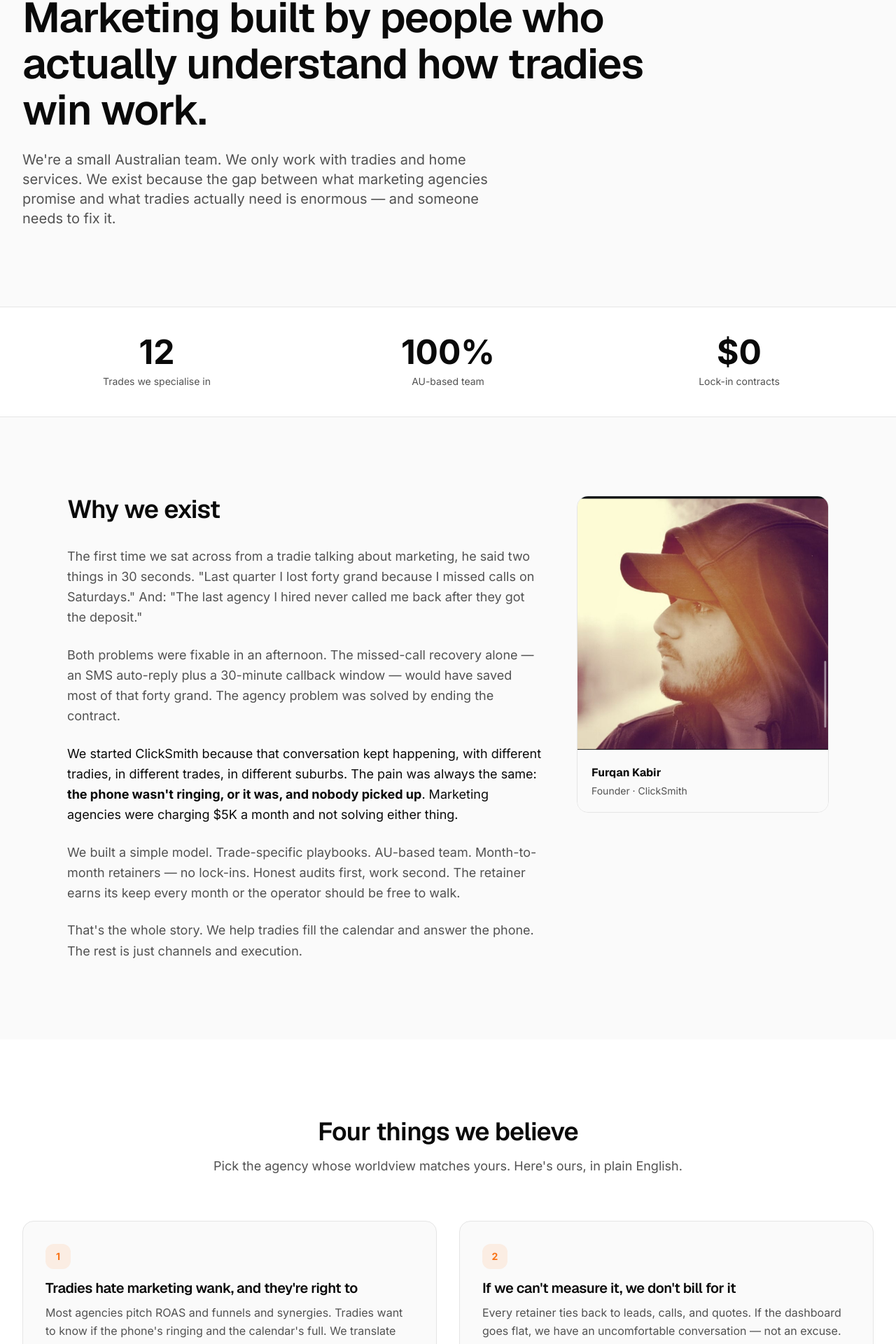
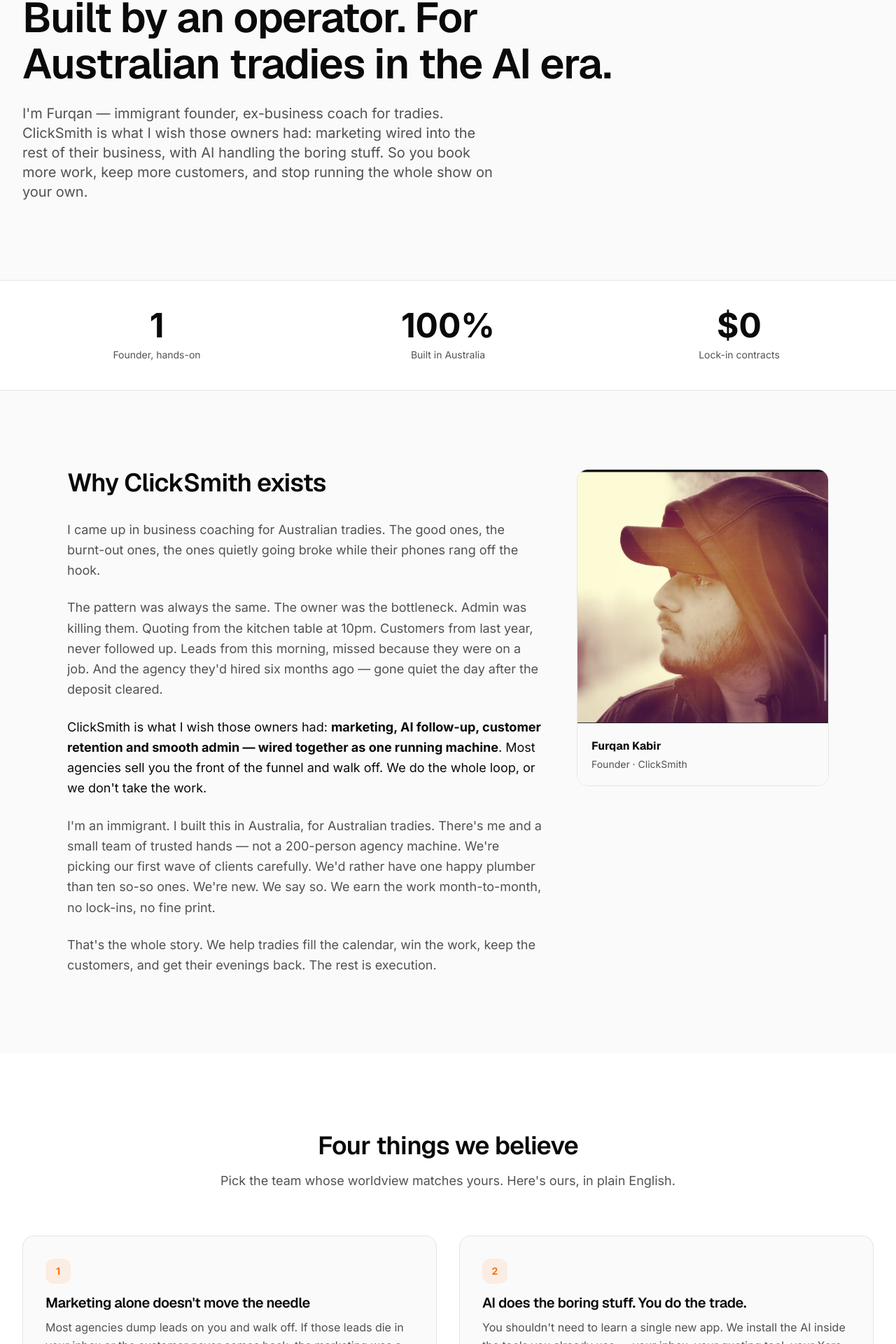
Before and after one commit to mfkk929/clicksmith-web, a Next.js app: page /about in a window 1280 px wide. Shown: the part 297-2217 px from the top of the page at 70% size. Built offline with nearby package versions, Linux system fonts and the light colour scheme; no server answers.

Commit message:
Rewrite About page: immigrant founder, whole-loop framing, honest startup

```diff
--- a/src/app/about/page.tsx
+++ b/src/app/about/page.tsx
@@ -15,14 +15,14 @@ import { Button } from "@/components/ui/button";
 import { siteConfig } from "@/lib/site";
 
 export const metadata: Metadata = {
-  title: "About ClickSmith | Marketing Built for Australian Tradies",
+  title: "About ClickSmith | Marketing & AI Systems for Australian Tradies",
   description:
-    "We're an Australian marketing team that only works with tradies and home services. Built by people who've seen the missed-call tax up close. Here's why we exist.",
+    "ClickSmith is an Australian startup helping tradies win in the AI era. Marketing wired into lead follow-up, customer retention and smooth admin — built by an operator, not a media buyer.",
   alternates: { canonical: `${siteConfig.url}/about` },
   openGraph: {
-    title: "About ClickSmith | Marketing Built for Australian Tradies",
+    title: "About ClickSmith | Marketing & AI Systems for Australian Tradies",
     description:
-      "An Australian marketing team that only works with tradies. Why we exist, what we believe, who we are.",
+      "An Aussie startup helping tradies win in the AI era. Marketing, follow-up, retention and admin — wired together.",
     url: `${siteConfig.url}/about`,
     siteName: siteConfig.name,
     type: "website",
@@ -31,44 +31,44 @@ export const metadata: Metadata = {
 
 const beliefs = [
   {
-    title: "Tradies hate marketing wank, and they're right to",
-    body: "Most agencies pitch ROAS and funnels and synergies. Tradies want to know if the phone's ringing and the calendar's full. We translate marketing into both of those.",
+    title: "Marketing alone doesn't move the needle",
+    body: "Most agencies dump leads on you and walk off. If those leads die in your inbox or the customer never comes back, the marketing was a waste. We wire the marketing into your follow-up, your retention, your admin. The whole machine — or nothing.",
   },
   {
-    title: "If we can't measure it, we don't bill for it",
-    body: "Every retainer ties back to leads, calls, and quotes. If the dashboard goes flat, we have an uncomfortable conversation — not an excuse.",
-  },
-  {
-    title: "Local always beats national",
-    body: "A Wollongong plumber and a Sydney plumber win work in different ways. We don't run one playbook over twelve trades. We run twelve.",
+    title: "AI does the boring stuff. You do the trade.",
+    body: "You shouldn't need to learn a single new app. We install the AI inside the tools you already use — your inbox, your quoting tool, your Xero. Then it runs in the background while you're up the ladder.",
   },
   {
     title: "Honest beats clever",
-    body: "We've turned down jobs because the maths didn't work. We've told tradies their existing GBP was fine. The audit was named the audit because that's what it is.",
+    body: "No fake \"5.0 Google ratings.\" No \"200+ tradies served.\" We're a startup and we say so. We earn the work month-to-month. If we're not paying for ourselves, you walk and keep everything we built.",
+  },
+  {
+    title: "Each trade wins differently",
+    body: "A plumber's customer journey isn't a pool builder's. A roofer's seasonal play isn't a renovator's. We tune the whole system — marketing, follow-up, retention — to how your trade actually wins, wins again, and gets referred.",
   },
 ];
 
 const principles = [
   {
     icon: Target,
-    title: "Trade-specific from day one",
-    body: "Same playbook for every trade is why most agencies don't last. We start with how your specific trade actually wins work and build the marketing around that.",
+    title: "Built by an operator, not a media buyer",
+    body: "I came up in business coaching for tradies — pricing, hiring, systems, profit. ClickSmith looks at the whole business, not just the ad spend. That's the difference.",
   },
   {
     icon: HeartHandshake,
     title: "No lock-in contracts",
-    body: "Month-to-month, always. If we're not earning the retainer, you should be free to walk. That's the discipline that keeps us honest.",
+    body: "Month-to-month, always. You own your website, your ad accounts, your Google profile, every workflow we build. If we're not earning the retainer, you walk and keep the lot.",
   },
   {
     icon: Compass,
-    title: "AU team, AU phone numbers, AU hours",
-    body: "We don't outsource your account to writers in three time zones. The team that builds your strategy is the team that picks up the phone.",
+    title: "AU team, AU tools, AU hours",
+    body: "We don't outsource your account to writers in three time zones. The team that builds your system is the team that picks up the phone.",
   },
 ];
 
 const stats = [
-  { value: "12", label: "Trades we specialise in" },
-  { value: "100%", label: "AU-based team" },
+  { value: "1", label: "Founder, hands-on" },
+  { value: "100%", label: "Built in Australia" },
   { value: "$0", label: "Lock-in contracts" },
 ];
 
@@ -159,13 +159,14 @@ export default function AboutPage() {
               id="hero-title"
               className="text-4xl font-bold leading-[1.05] tracking-tight text-[var(--color-primary)] md:text-5xl lg:text-6xl"
             >
-              Marketing built by people who actually understand how tradies win work.
+              Built by an operator. For Australian tradies in the AI era.
             </h1>
             <p className="mt-6 max-w-2xl text-lg text-[var(--color-muted-foreground)] md:text-xl">
-              We're a small Australian team. We only work with tradies and
-              home services. We exist because the gap between what marketing
-              agencies promise and what tradies actually need is enormous —
-              and someone needs to fix it.
+              I&apos;m Furqan — immigrant founder, ex-business coach for
+              tradies. ClickSmith is what I wish those owners had: marketing
+              wired into the rest of their business, with AI handling the
+              boring stuff. So you book more work, keep more customers, and
+              stop running the whole show on your own.
             </p>
           </div>
         </div>
@@ -201,42 +202,44 @@ export default function AboutPage() {
                 id="story-title"
                 className="text-3xl font-bold text-[var(--color-primary)] md:text-4xl"
               >
-                Why we exist
+                Why ClickSmith exists
               </h2>
               <div className="mt-8 space-y-6 text-lg leading-relaxed text-[var(--color-muted-foreground)]">
                 <p>
-                  The first time we sat across from a tradie talking about
-                  marketing, he said two things in 30 seconds. "Last quarter I
-                  lost forty grand because I missed calls on Saturdays." And:
-                  "The last agency I hired never called me back after they
-                  got the deposit."
+                  I came up in business coaching for Australian tradies. The
+                  good ones, the burnt-out ones, the ones quietly going broke
+                  while their phones rang off the hook.
                 </p>
                 <p>
-                  Both problems were fixable in an afternoon. The missed-call
-                  recovery alone — an SMS auto-reply plus a 30-minute callback
-                  window — would have saved most of that forty grand. The
-                  agency problem was solved by ending the contract.
+                  The pattern was always the same. The owner was the
+                  bottleneck. Admin was killing them. Quoting from the kitchen
+                  table at 10pm. Customers from last year, never followed up.
+                  Leads from this morning, missed because they were on a job.
+                  And the agency they&apos;d hired six months ago — gone quiet
+                  the day after the deposit cleared.
                 </p>
                 <p className="text-[var(--color-primary)]">
-                  We started ClickSmith because that conversation kept
-                  happening, with different tradies, in different trades, in
-                  different suburbs. The pain was always the same:{" "}
+                  ClickSmith is what I wish those owners had:{" "}
                   <strong>
-                    the phone wasn't ringing, or it was, and nobody picked up
+                    marketing, AI follow-up, customer retention and smooth
+                    admin — wired together as one running machine
                   </strong>
-                  . Marketing agencies were charging $5K a month and not
-                  solving either thing.
+                  . Most agencies sell you the front of the funnel and walk
+                  off. We do the whole loop, or we don&apos;t take the work.
                 </p>
                 <p>
-                  We built a simple model. Trade-specific playbooks. AU-based
-                  team. Month-to-month retainers — no lock-ins. Honest audits
-                  first, work second. The retainer earns its keep every month
-                  or the operator should be free to walk.
+                  I&apos;m an immigrant. I built this in Australia, for
+                  Australian tradies. There&apos;s me and a small team of
+                  trusted hands — not a 200-person agency machine. We&apos;re
+                  picking our first wave of clients carefully. We&apos;d
+                  rather have one happy plumber than ten so-so ones.
+                  We&apos;re new. We say so. We earn the work month-to-month,
+                  no lock-ins, no fine print.
                 </p>
                 <p>
-                  That's the whole story. We help tradies fill the calendar
-                  and answer the phone. The rest is just channels and
-                  execution.
+                  That&apos;s the whole story. We help tradies fill the
+                  calendar, win the work, keep the customers, and get their
+                  evenings back. The rest is execution.
                 </p>
               </div>
             </div>
@@ -280,7 +283,7 @@ export default function AboutPage() {
               Four things we believe
             </h2>
             <p className="mt-4 text-lg text-[var(--color-muted-foreground)]">
-              Pick the agency whose worldview matches yours. Here's ours, in
+              Pick the team whose worldview matches yours. Here&apos;s ours, in
               plain English.
             </p>
           </div>
@@ -358,9 +361,9 @@ export default function AboutPage() {
               </h2>
               <p className="mt-4 text-lg text-[var(--color-muted-foreground)]">
                 Twelve trades, all home-services adjacent, mostly in NSW with
-                clients across AU. We're best fit for operators with crews of
-                1-15 — past the side-hustle stage, not yet bringing marketing
-                fully in-house.
+                clients across Australia. Best fit for owner-operators with
+                crews of 1–15 — past the side-hustle stage, not yet bringing
+                marketing fully in-house.
               </p>
               <div className="mt-8">
                 <Link href="/trades">
@@ -403,10 +406,10 @@ export default function AboutPage() {
             Built in NSW. Working with tradies across Australia.
           </h2>
           <p className="mt-6 text-lg text-[var(--color-muted-foreground)]">
-            Our team is based in NSW. Our clients are in Sydney, Wollongong,
-            the Illawarra, the Hunter, the South Coast, and increasingly
-            across VIC and QLD. The marketing fundamentals are the same —
-            only the local SEO and competitive landscape change.
+            Based in NSW. Working with tradies in Sydney, Wollongong, the
+            Illawarra, the Hunter, the South Coast, and increasingly across
+            VIC and QLD. The fundamentals are the same — only the local SEO
+            and competitive landscape change.
           </p>
         </div>
       </section>
@@ -421,11 +424,12 @@ export default function AboutPage() {
             id="cta-title"
             className="text-3xl font-bold text-[var(--color-on-primary)] md:text-5xl"
           >
-            Want to see what we'd actually do for your business?
+            Want to see what the whole machine looks like for your business?
           </h2>
           <p className="mx-auto mt-6 max-w-2xl text-lg text-[var(--color-on-primary)]/80">
-            Book the free 30-minute audit. We pull up your numbers, tell you
-            where the leakage is, hand you a 1-pager. No pitch on the call.
+            Book a free 30-min audit. We pull up your numbers, show you where
+            leads, customers and hours are leaking — and exactly what
+            it&apos;d take to plug each one. No pitch.
           </p>
           <div className="mt-10 flex flex-wrap justify-center gap-4">
             <Link href="/audit">
```
